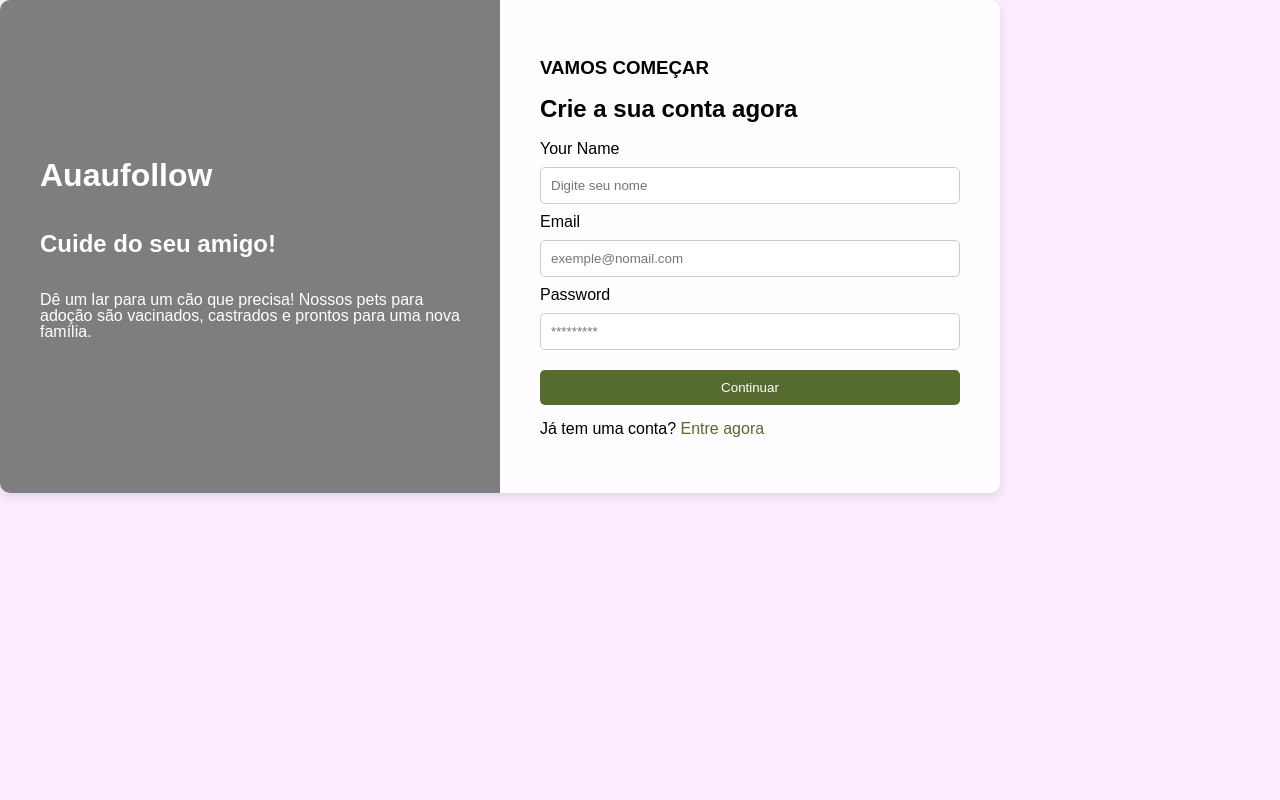
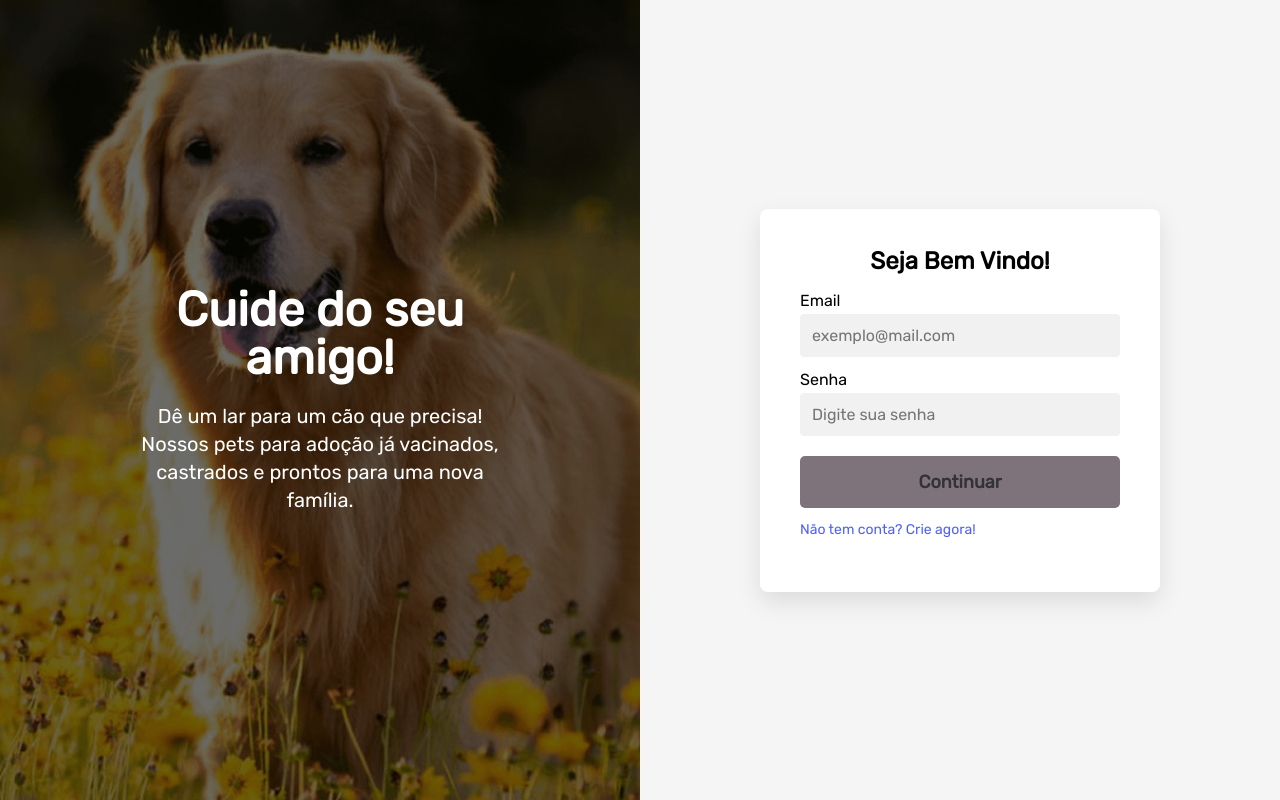
Before and after one commit to Douglas10009/AuauStore-Angular, an Angular app in the folder Frontend/: page /login in a window 1280 px wide. Built offline with nearby package versions, Linux system fonts and the light colour scheme; no server answers.

Commit message:
Fix: Login logic

```diff
--- a/Frontend/src/app/pages/login/login.component.html
+++ b/Frontend/src/app/pages/login/login.component.html
@@ -1,27 +1,62 @@
-<div class="container">
-    <div class="left">
-        <h1 class="logo">Auau<span>follow</span></h1>
-        <h2>Cuide do seu amigo!</h2>
-        <p>Dê um lar para um cão que precisa! Nossos pets para adoção são vacinados, castrados e prontos para uma nova
-            família.</p>
-    </div>
-    <div class="right">
-        <div class="form-container">
-            <h3>VAMOS COMEÇAR</h3>
-            <h2>Crie a sua conta agora</h2>
-            <form id="register-form">
-                <label for="name">Your Name</label>
-                <input type="text" id="name" placeholder="Digite seu nome" required>
+<main class="main-login">
+    <!-- Seção da esquerda com imagem e texto -->
+    <section class="left-section">
+      <div class="hero-content">
+        <h1>Cuide do seu amigo!</h1>
+        <p>
+          Dê um lar para um cão que precisa! Nossos pets para adoção já vacinados,
+          castrados e prontos para uma nova família.
+        </p>
+      </div>
+    </section>
 
-                <label for="email">Email</label>
-                <input type="email" id="email" placeholder="exemple@nomail.com" required>
+    <!-- Seção da direita com formulário -->
+    <section class="right-section">
+      <div class="login-container">
+        <h2>Seja Bem Vindo!</h2>
 
-                <label for="password">Password</label>
-                <input type="password" id="password" placeholder="*********" required>
+        <form (ngSubmit)="login()" #loginForm="ngForm">
 
-                <button type="submit">Continuar</button>
-            </form>
-            <p>Já tem uma conta? <a href="#">Entre agora</a></p>
-        </div>
-    </div>
-</div>
+          <!-- Email -->
+          <div class="form-row">
+            <label for="email">Email</label>
+            <input
+              type="email"
+              id="email"
+              placeholder="exemplo@mail.com"
+              [(ngModel)]="localEmail"
+              name="email"
+              required
+            />
+          </div>
+
+          <!-- Senha -->
+          <div class="form-row">
+            <label for="senha">Senha</label>
+            <input
+              type="password"
+              id="senha"
+              placeholder="Digite sua senha"
+              [(ngModel)]="localSenha"
+              name="senha"
+              required
+            />
+          </div>
+
+          <!-- Botão -->
+          <div class="form-row button-login">
+            <button class="botao" type="submit" [disabled]="!loginForm.valid">
+              Continuar
+            </button>
+          </div>
+
+          <!-- Link para login (caso seja um fluxo de cadastro) -->
+          <div class="form-row bottom">
+            <a routerLink="/cadastro" class="forgot">
+              Não tem conta? Crie agora!
+            </a>
+          </div>
+        </form>
+      </div>
+    </section>
+  </main>
--- a/Frontend/src/app/pages/login/login.component.scss
+++ b/Frontend/src/app/pages/login/login.component.scss
@@ -1,77 +1,149 @@
-body {
-    font-family: Arial, sans-serif;
-    margin: 0;
-    padding: 0;
-    display: flex;
-    justify-content: center;
-    align-items: center;
-    height: 100vh;
-    background: url('../../../assets/dog-background.jpg.png') no-repeat center center/cover;
+@import url('https://fonts.googleapis.com/css?family=Rubik&display=swap');
+
+/* Reset básico e fonte */
+* {
+  box-sizing: border-box;
+  margin: 0;
+  padding: 0;
+  font-family: 'Rubik', sans-serif;
 }
 
-.container {
-    display: flex;
-    width: 80%;
-    max-width: 1000px;
-    background: rgba(255, 255, 255, 0.9);
-    border-radius: 10px;
-    overflow: hidden;
-    box-shadow: 0 4px 10px rgba(0, 0, 0, 0.1);
+/* Layout principal dividido em 2 colunas */
+.main-login {
+  display: flex;
+  flex-direction: row;
+  height: 100vh; /* ocupa a tela toda */
 }
 
-.left {
-    flex: 1;
-    padding: 40px;
-    background: rgba(0, 0, 0, 0.5);
-    color: white;
-    display: flex;
-    flex-direction: column;
-    justify-content: center;
+/* Seção da esquerda (imagem de fundo) */
+.left-section {
+  flex: 1;
+  background: url('./../../../assets/dog-background.jpg.png') no-repeat top center;
+  background-size: cover;
+  position: relative;
+  display: flex;
+  align-items: center;
+  justify-content: center;
+
+//   &::after {
+//     content: "";
+//     position: absolute;
+//     top: 0;
+//     left: 0;
+//     width: 100%;
+//     height: 100%;
+//     background: rgba(0, 0, 0, 0.5); // Camada preta com 50% de opacidade
+//   }
 }
 
-.left h1 span {
-    font-weight: bold;
+.left-section .hero-content {
+  color: #ffffff;
+  text-align: center;
+  max-width: 400px;
+  padding: 20px;
 }
 
-.right {
-    flex: 1;
-    padding: 40px;
-    display: flex;
-    flex-direction: column;
-    justify-content: center;
+.left-section .hero-content h1 {
+  font-size: 48px;
+  margin-bottom: 20px;
 }
 
-.form-container {
-    width: 100%;
+.left-section .hero-content p {
+  font-size: 20px;
+  line-height: 1.4;
 }
 
-form {
-    display: flex;
-    flex-direction: column;
+/* Seção da direita (formulário) */
+.right-section {
+  flex: 1;
+  display: flex;
+  align-items: center;
+  justify-content: center;
+  background-color: #f5f5f5;
 }
 
-input {
-    margin: 10px 0;
-    padding: 10px;
-    border: 1px solid #ccc;
-    border-radius: 5px;
+.login-container {
+  background-color: #fff;
+  padding: 40px;
+  border-radius: 8px;
+  box-shadow: 0 10px 25px rgba(0, 0, 0, 0.1);
+  width: 80%;
+  max-width: 400px;
+  text-align: center;
 }
 
-button {
-    background: #556b2f;
-    color: white;
-    padding: 10px;
-    border: none;
-    border-radius: 5px;
-    cursor: pointer;
-    margin-top: 10px;
+.login-container h2 {
+  margin-bottom: 20px;
 }
 
-button:hover {
-    background: #6b8e23;
+/* Estilização dos campos */
+.form-row {
+  margin-bottom: 15px;
+  text-align: left;
 }
 
-p a {
-    color: #556b2f;
-    text-decoration: none;
+.form-row label {
+  display: block;
+  margin-bottom: 5px;
+  font-weight: 500;
 }
+
+.form-row input {
+  width: 100%;
+  padding: 10px;
+  font-size: 16px;
+  background-color: #f1f1f1;
+  border: 2px solid transparent;
+  border-radius: 4px;
+  transition: border-color 0.3s;
+}
+
+.form-row input:focus {
+  border-color: #4d61fc;
+  outline: none;
+}
+
+.button-login {
+  margin-top: 20px;
+}
+
+/* Botão */
+.botao {
+  width: 100%;
+  padding: 15px 0;
+  font-size: 18px;
+  font-weight: bold;
+  color: #fff;
+  background-color: #dd8cc7;
+  border: none;
+  border-radius: 5px;
+  cursor: pointer;
+  transition: background-color 0.3s, transform 0.2s;
+  display: flex;
+  justify-content: center;
+  align-items: center;
+}
+
+.botao:hover {
+  background-color: #f02fc0;
+  transform: translateY(-3px);
+}
+
+.botao:disabled {
+  color: #333;
+  background-color: #7e737b;
+}
+
+/* Link de navegação (login, esqueci senha etc.) */
+.forgot {
+  display: block;
+  margin-top: 10px;
+  font-size: 14px;
+  color: #4d61fc;
+  text-decoration: none;
+  transition: color 0.3s;
+}
+
+.forgot:hover {
+  color: #2036de;
+}
--- a/Frontend/src/app/pages/login/login.component.ts
+++ b/Frontend/src/app/pages/login/login.component.ts
@@ -1,4 +1,4 @@
-import { Component, input, Input } from '@angular/core';
+import { Component, Input } from '@angular/core';
 import { RouterLink } from '@angular/router';
 import { Cliente } from '../../interface/Icliente';
 import { ClientService } from '../../services/cliente.service';
@@ -11,47 +11,49 @@ import { Router } from '@angular/router';
   standalone: true,
   imports: [RouterLink, CommonModule, FormsModule],
   templateUrl: './login.component.html',
-  styleUrl: './login.component.scss'
+  styleUrls: ['./login.component.scss']
 })
 export class LoginComponent {
+  @Input() localNome = "";   // <-- Novo campo, se quiser capturar nome
   @Input() localEmail = "";
   @Input() localSenha = "";
 
-    // --------------------------
-    // CÓDIGO REUTILIZADO DO home.component.html
-    Clientes!: Cliente[]
+  Clientes!: Cliente[];
   router!: Router;
 
-    constructor (private clienteService:ClientService, router: Router) {
+  constructor(private clienteService: ClientService, router: Router) {
     this.router = router;
   }
 
-    ngOnInit(){
+  ngOnInit() {
     this.clienteService.getClientes().subscribe((clientes) => {
-        this.Clientes = clientes
-      })
+      this.Clientes = clientes;
+    });
   }
 
-    // --------------------------
+  login() {
 
-    login() {
+
+
+
+
+    // =-=-=- APAGAR ISSO -=-=-=-=-
     console.log(this.Clientes);
+    // =-=-=-=-=-=-=-=-=-=-=-=-=-=-=-
 
-        var naoTemLogin = true;
+
+    let naoTemLogin = true;
 
     this.Clientes.forEach(cliente => {
-
-            if (cliente.email == this.localEmail && cliente.senha == this.localSenha) {
-                alert("Login Realizado, seja bem vindo:"+ cliente.nome);
+      if (cliente.email === this.localEmail && cliente.senha === this.localSenha) {
+        alert("Login Realizado, seja bem-vindo: " + cliente.nome);
         naoTemLogin = false;
         this.router.navigate(['/adocao']);
       }
     });
 
     if (naoTemLogin) {
-            alert("Login não encontrado")
+      alert("Login não encontrado");
     }
   }
-
-
 }
```
Also changed, not shown: Frontend/src/assets/dog-background.jpg.png. Lines whose indentation alone changed are shown as unchanged.
